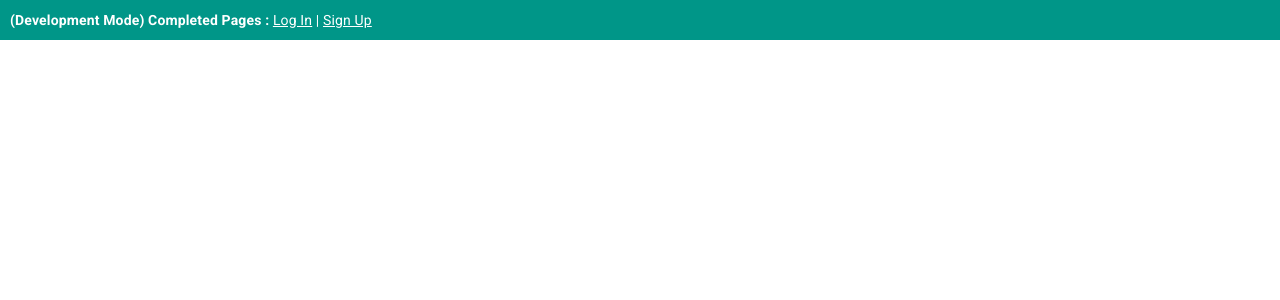
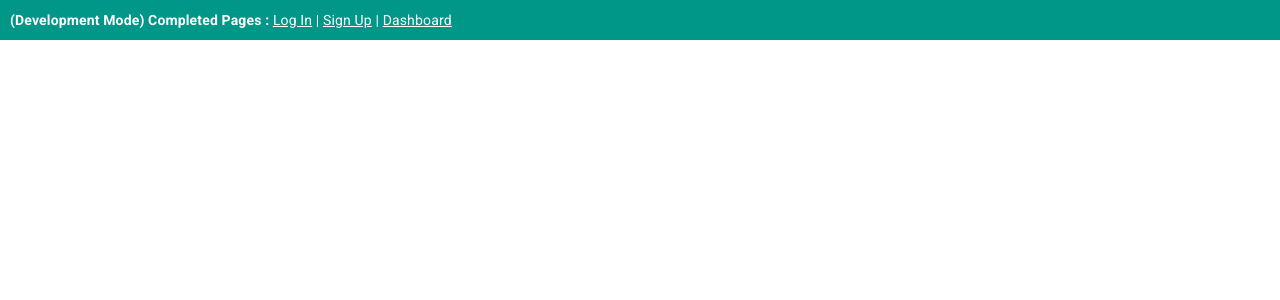
Before and after one commit to Pi-31415/ZMS_Portal, a React (Create React App) app: page / in a window 1280 px wide. Shown: the top 300 px of the page. Built offline with nearby package versions, Linux system fonts and the light colour scheme.

Commit message:
dashboard added

```diff
--- a/src/App.js
+++ b/src/App.js
@@ -21,12 +21,15 @@ const App = props => {
           <Link to="/portal" style={{color:'#fff'}}>Log In</Link>
           {' | '}
           <Link to="/portal/signup" style={{color:'#fff'}}>Sign Up</Link>
+          {' | '}
+          <Link to="/portal/dashboard" style={{color:'#fff'}}>Dashboard</Link>
         </div>
         <div style={{ padding: 0 }}>
           <Switch>
 
             <Route path="/portal/signup"><SignUp></SignUp></Route>
             <Route path="/portal"><SignInSide></SignInSide></Route>
+            <Route path="/portal/dashboard"><Dashboard></Dashboard></Route>
           </Switch>
         </div>
       </div>
--- a/src/components/nextclass.js
+++ b/src/components/nextclass.js
@@ -2,7 +2,7 @@ import React from 'react';
 import Link from '@material-ui/core/Link';
 import { makeStyles } from '@material-ui/core/styles';
 import Typography from '@material-ui/core/Typography';
-import Title from './Title';
+import Title from './title';
 
 function preventDefault(event) {
   event.preventDefault();
--- a/src/components/order.js
+++ b/src/components/order.js
@@ -6,7 +6,7 @@ import TableBody from '@material-ui/core/TableBody';
 import TableCell from '@material-ui/core/TableCell';
 import TableHead from '@material-ui/core/TableHead';
 import TableRow from '@material-ui/core/TableRow';
-import Title from './Title';
+import Title from './title';
 
 // Generate Order Data
 function createData(id, date, name, shipTo, paymentMethod, amount) {
--- a/src/pages/dashboard.js
+++ b/src/pages/dashboard.js
@@ -14,7 +14,6 @@ import Badge from '@material-ui/core/Badge';
 import Container from '@material-ui/core/Container';
 import Grid from '@material-ui/core/Grid';
 import Paper from '@material-ui/core/Paper';
-import Link from '@material-ui/core/Link';
 import MenuIcon from '@material-ui/icons/Menu';
 import ChevronLeftIcon from '@material-ui/icons/ChevronLeft';
 import NotificationsIcon from '@material-ui/icons/Notifications';
```
